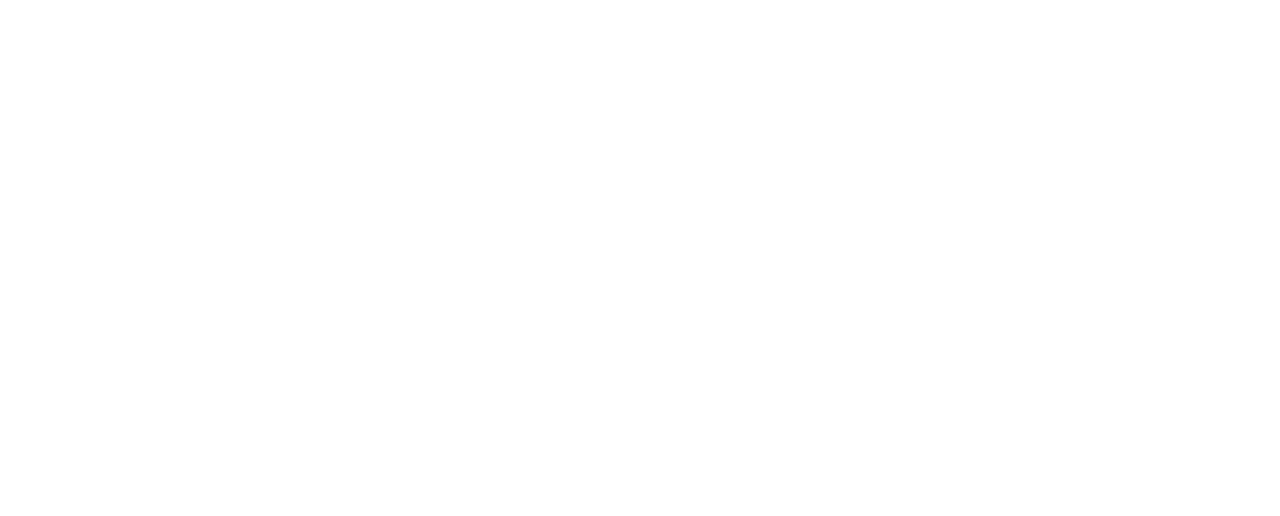
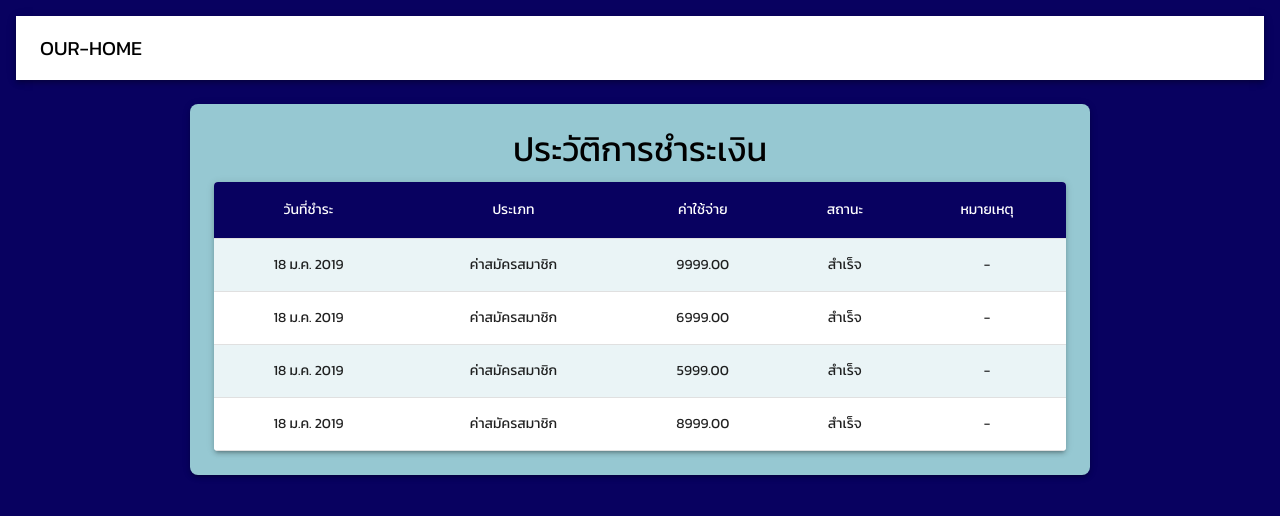
Before and after one commit to LazyGod0/PB3, a React (Vite) app: page /his in a window 1280 px wide. Before the commit this address had no page. Shown: the top 516 px of the page. Built offline with nearby package versions, Linux system fonts and the light colour scheme.

Commit message:
add history page

```diff
--- a/src/App.jsx
+++ b/src/App.jsx
@@ -10,6 +10,7 @@ import { AuthProvider } from "./Auth/useAuthForm.jsx";
 import { createTheme, ThemeProvider } from "@mui/material";
 import "@fontsource/kanit"; // This method uses the `@fontsource` package.
 // import ProtectedRoutes from "./Component/ProtectedRoutes.jsx";
+import PaymentHistory from "./Pages/PaymentHistory.jsx";
 let theme = createTheme({
   typography: {
     fontFamily: ["Kanit,san-serif"].join(","),
@@ -39,6 +40,7 @@ function App() {
                 <Route path="/home" Component={Home}></Route>
                 <Route path="/profile" Component={Profile}></Route>
                 <Route path="/bill" Component={BillPage}></Route>
+                <Route path="his" Component={PaymentHistory}></Route>
               {/* </Route> */}
             </Routes>
           </AuthProvider>
--- /dev/null
+++ b/src/Pages/PaymentHistory.jsx
@@ -0,0 +1,57 @@
+import React from "react";
+import { Container, Typography, Table, TableBody, TableCell, TableContainer, TableHead, TableRow, Paper, AppBar, Toolbar, Box } from "@mui/material";
+
+const paymentData = [
+  { date: "18 ม.ค. 2019", type: "ค่าสมัครสมาชิก", cost: "9999.00", status: "สำเร็จ", note: "-" },
+  { date: "18 ม.ค. 2019", type: "ค่าสมัครสมาชิก", cost: "6999.00", status: "สำเร็จ", note: "-" },
+  { date: "18 ม.ค. 2019", type: "ค่าสมัครสมาชิก", cost: "5999.00", status: "สำเร็จ", note: "-" },
+  { date: "18 ม.ค. 2019", type: "ค่าสมัครสมาชิก", cost: "8999.00", status: "สำเร็จ", note: "-" },
+];
+
+const PaymentHistory = () => {
+  return (
+    <Box sx={{ bgcolor: "#080160", minHeight: "100vh", display: "flex", flexDirection: "column", alignItems: "center", p: 2 }}>
+      {/* Header */}
+      <AppBar position="static" sx={{ bgcolor: "#ffffff", color: "black", width: "100%" }}>
+        <Toolbar>
+          <Typography variant="h6" sx={{ flexGrow: 1 }}>
+            OUR-HOME
+          </Typography>
+        </Toolbar>
+      </AppBar>
+
+      {/* Content */}
+      <Container maxWidth="md" sx={{ bgcolor: "rgba(150,200,210,1)", p: 3, borderRadius: 2, mt: 3, boxShadow: 3 }}>
+        <Typography variant="h4" align="center" gutterBottom>
+          ประวัติการชำระเงิน
+        </Typography>
+        <TableContainer component={Paper} sx={{ boxShadow: 3 }}>
+          <Table>
+            <TableHead>
+              <TableRow sx={{ bgcolor: "#080160" }}>
+                <TableCell align="center" sx={{ color: "white" }}>วันที่ชำระ</TableCell>
+                <TableCell align="center" sx={{ color: "white" }}>ประเภท</TableCell>
+                <TableCell align="center" sx={{ color: "white" }}>ค่าใช้จ่าย</TableCell>
+                <TableCell align="center" sx={{ color: "white" }}>สถานะ</TableCell>
+                <TableCell align="center" sx={{ color: "white" }}>หมายเหตุ</TableCell>
+              </TableRow>
+            </TableHead>
+            <TableBody>
+              {paymentData.map((row, index) => (
+                <TableRow key={index} sx={{ bgcolor: index % 2 === 0 ? "rgba(150,200,210,0.2)" : "white" }}>
+                  <TableCell align="center">{row.date}</TableCell>
+                  <TableCell align="center">{row.type}</TableCell>
+                  <TableCell align="center">{row.cost}</TableCell>
+                  <TableCell align="center">{row.status}</TableCell>
+                  <TableCell align="center">{row.note}</TableCell>
+                </TableRow>
+              ))}
+            </TableBody>
+          </Table>
+        </TableContainer>
+      </Container>
+    </Box>
+  );
+};
+
+export default PaymentHistory;
```
